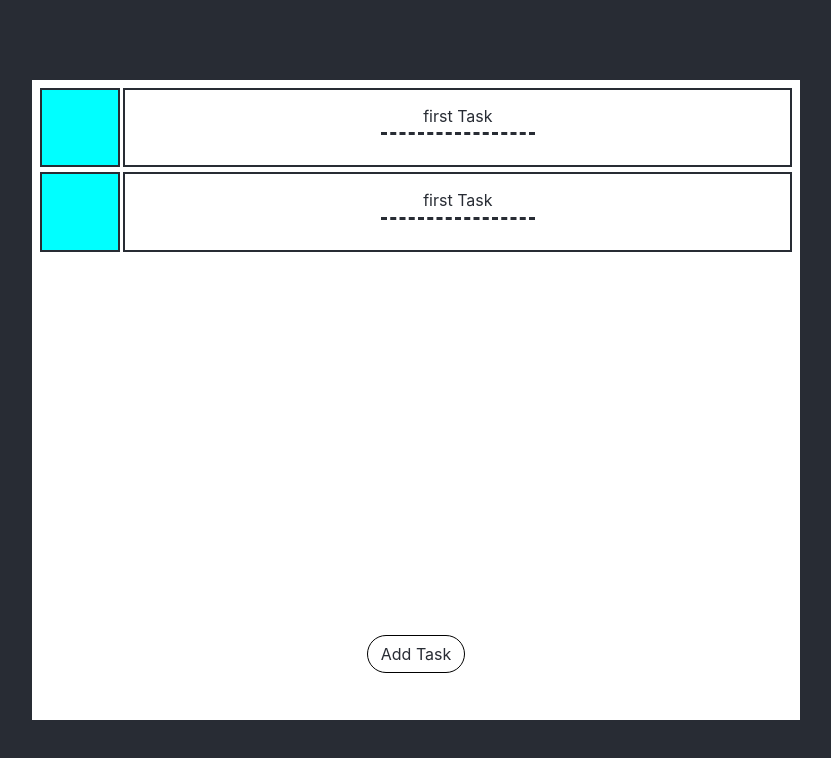
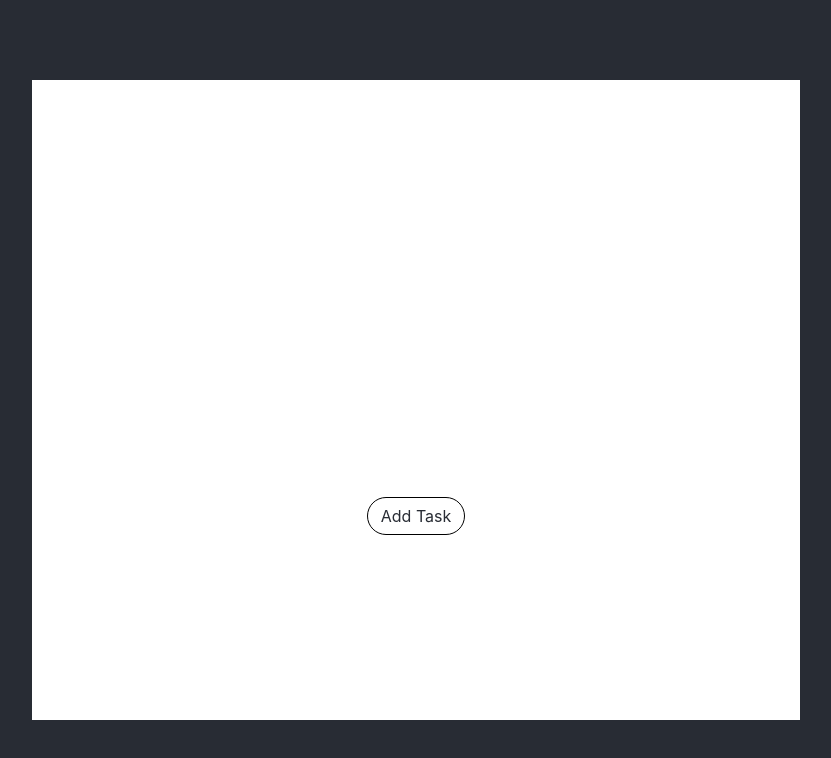
Before and after one commit to zojgame/ToDo-React-TS-Application, a React (Create React App) app in the folder my-app/: page / in a window 1280 px wide. Shown: the top 758 px of the page, without its empty margins (224-1055 px from the left). Built offline with nearby package versions, Linux system fonts and the light colour scheme.

Commit message:
add useSelector observer to store and now it is rendering when store ipdated

```diff
--- a/my-app/src/Components/Task-list-component.tsx
+++ b/my-app/src/Components/Task-list-component.tsx
@@ -2,21 +2,21 @@ import { TaskComponent } from "./Task-item";
 import { store } from "../store/store";
 import { addTask } from "../store/store";
 import AddTaskComponent from "./Add-task";
-import { TaskType } from "./Taks-type";
+// import { TaskType } from "./Taks-type";
 import { nanoid } from "@reduxjs/toolkit";
-// import { useSelector } from "react-redux";
-// import { State } from "./state";
+import { useSelector } from "react-redux";
+import { State } from "./state";
 
 
 function TaskListComponent():JSX.Element{
-    const initialTask : TaskType = {
-        id: nanoid(),
-        text: 'first Task',
-    }
+    // const initialTask : TaskType = {
+    //     id: nanoid(),
+    //     text: 'first Task',
+    // }
 
-    store.dispatch(addTask(initialTask));
-    const tasks = store.getState().editReducer.taskList;
-    // const tasks = useSelector((state : State) => state.editReducer.taskList)
+    // store.dispatch(addTask(initialTask));
+    // const tasks = store.getState().editReducer.taskList;
+    const tasks = useSelector((state : State) => state.editReducer.taskList)
 
     return (
         <div className='to-do-list'>
```
